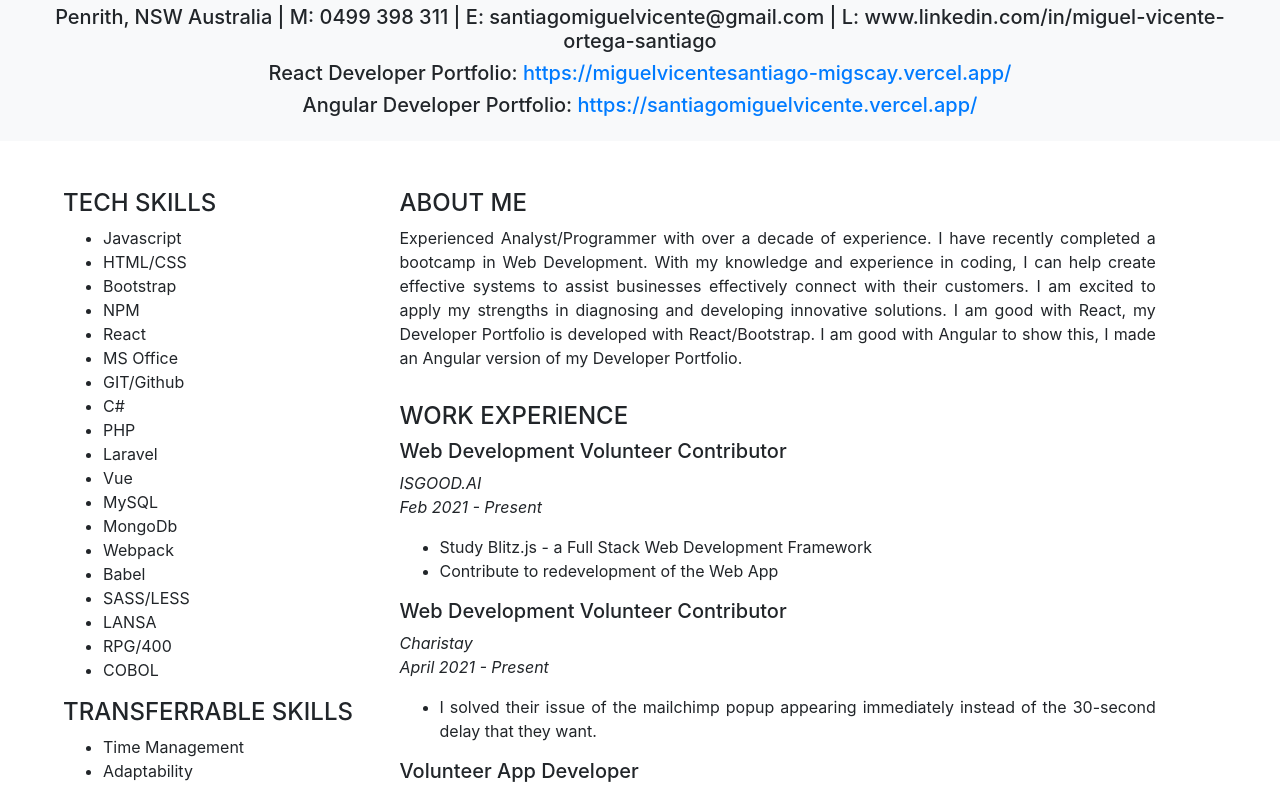
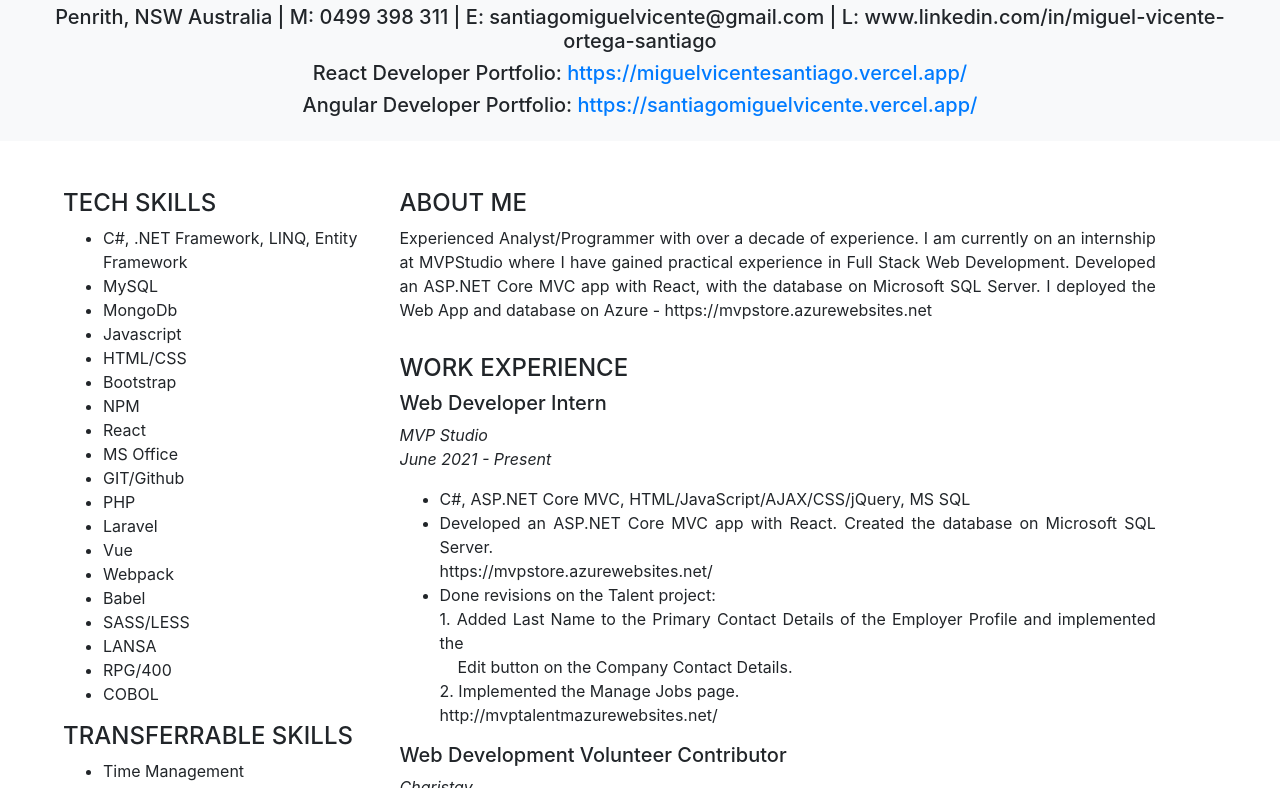
Before and after one commit to migscay/miguel_resume, a plain HTML site: page index.html in a window 1280 px wide. Shown: the part 142-930 px from the top of the page. Drawn offline with nearby package versions, Linux system fonts and the light colour scheme.

Commit message:
updated 19/07/2021

```diff
--- a/index.html
+++ b/index.html
@@ -12,7 +12,7 @@
     <h1 class="col-12 display-4">Miguel Vicente Ortega Santiago</h1>
     <h1 class="col-12 display-5">Web Developer</h1>
     <h5 class="col-12">Penrith, NSW Australia | M: 0499 398 311 | E: santiagomiguelvicente@gmail.com | L: www.linkedin.com/in/miguel-vicente-ortega-santiago</h1>
-    <h5 class="col-12">React Developer Portfolio: <a href="https://miguelvicentesantiago-migscay.vercel.app/" target="_blank">https://miguelvicentesantiago-migscay.vercel.app/</a>
+    <h5 class="col-12">React Developer Portfolio: <a href="https://miguelvicentesantiago.vercel.app/" target="_blank">https://miguelvicentesantiago.vercel.app/</a>
     <h5 class="col-12">Angular Developer Portfolio: <a href="https://santiagomiguelvicente.vercel.app/" target="_blank">https://santiagomiguelvicente.vercel.app/</a>
 </header>
 
@@ -21,6 +21,9 @@
         <aside class="col-lg-3 col-md-12">
             <h4 >TECH SKILLS</h4>
             <ul>
+                <li>C#, .NET Framework, LINQ, Entity Framework</li>
+                <li>MySQL</li>
+                <li>MongoDb</li>
                 <li>Javascript</li>
                 <li>HTML/CSS</li>
                 <li>Bootstrap</li>
@@ -28,12 +31,9 @@
                 <li>React</li>
                 <li>MS Office</li>
                 <li>GIT/Github</li>
-                <li>C#</li>
                 <li>PHP</li>
                 <li>Laravel</li>
                 <li>Vue</li>
-                <li>MySQL</li>
-                <li>MongoDb</li>
                 <li>Webpack</li>
                 <li>Babel</li>
                 <li>SASS/LESS</li>
@@ -95,32 +95,23 @@
             <div class="row pl-4">
                 <div class="col-10 text-justify">
                     <h4>ABOUT ME</h4>
-                    <p>Experienced Analyst/Programmer with over a decade of experience. I have recently completed a bootcamp in Web Development.
-                    With my knowledge and experience in coding, I can help create effective systems to assist businesses effectively connect with
-                    their customers. I am excited to apply my strengths in diagnosing and developing innovative solutions. I am good with React,
-                    my Developer Portfolio is developed with React/Bootstrap. I am good with Angular to show this, I made an Angular version of
-                    my Developer Portfolio.</p>
-                </div>
+                    <p>Experienced Analyst/Programmer with over a decade of experience. I am currently on an internship at MVPStudio where I have gained practical experience in Full Stack Web Development. Developed an ASP.NET Core MVC app with React, with the database on Microsoft SQL Server. I deployed the Web App and database on Azure - https://mvpstore.azurewebsites.net</p>               </div>
                 <p class="col-10"></p>
                 <div class="col-10  text-justify">
                     <h4>WORK EXPERIENCE</h4>
-                    <h5>Web Development Volunteer Contributor</h5>
-                    <p class="font-italic">ISGOOD.AI<br>Feb 2021 - Present</p>
+
+                    <h5>Web Developer Intern</h5>
+                    <p class="font-italic">MVP Studio<br>June 2021 - Present</p>
                     <ul>
-                        <li>Study Blitz.js - a Full Stack Web Development Framework</li>
-                        <li>Contribute to redevelopment of the Web App</li>
+                        <li>C#, ASP.NET Core MVC, HTML/JavaScript/AJAX/CSS/jQuery, MS SQL</li>
+                        <li>Developed an ASP.NET Core MVC app with React. Created the database on Microsoft SQL Server.<br/>https://mvpstore.azurewebsites.net/</li>
+                        <li>Done revisions on the Talent project:<br/>1. Added Last Name to the Primary Contact Details of the Employer Profile and implemented the <br/>&nbsp&nbsp&nbsp&nbspEdit button on the Company Contact Details.<br/>2. Implemented the Manage Jobs page.<br/> http://mvptalentmazurewebsites.net/</li>
                     </ul>
 
                     <h5>Web Development Volunteer Contributor</h5>
-                    <p class="font-italic">Charistay<br>April 2021 - Present</p>
+                    <p class="font-italic">Charistay<br>April 2021 - April 2021</p>
                     <ul>
                         <li>I solved their issue of the mailchimp popup appearing immediately instead of the 30-second delay that they want.</li>
-                    </ul>
-
-                    <h5>Volunteer App Developer</h5>
-                    <p class="font-italic">Nolimbah<br>April 2021 - Present</p>
-                    <ul>
-                        <li>Developing an MVP app.</li>
                     </ul>
 
                     <h5>Junior Web Development Bootcamp Graduate</h5>
```
